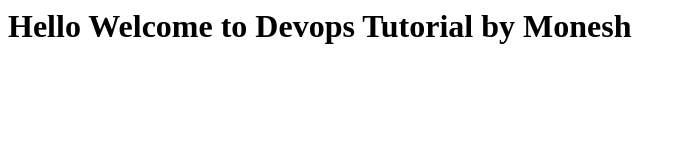
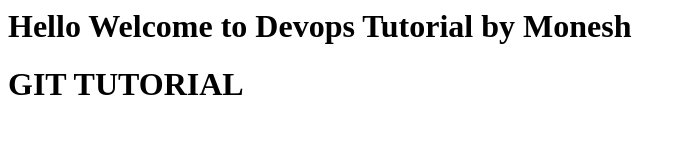
Before and after one commit to balu11437/First_project, a plain HTML site: page index.html in a window 1280 px wide. Shown: the whole page, without its empty margins (0-687 px from the left). Drawn offline with Linux system fonts and the light colour scheme.

Commit message:
Second Version

```diff
--- a/index.html
+++ b/index.html
@@ -1 +1,2 @@
 <H1> Hello Welcome to Devops Tutorial by Monesh  </H1>
+<h1> GIT TUTORIAL</H1>
```
